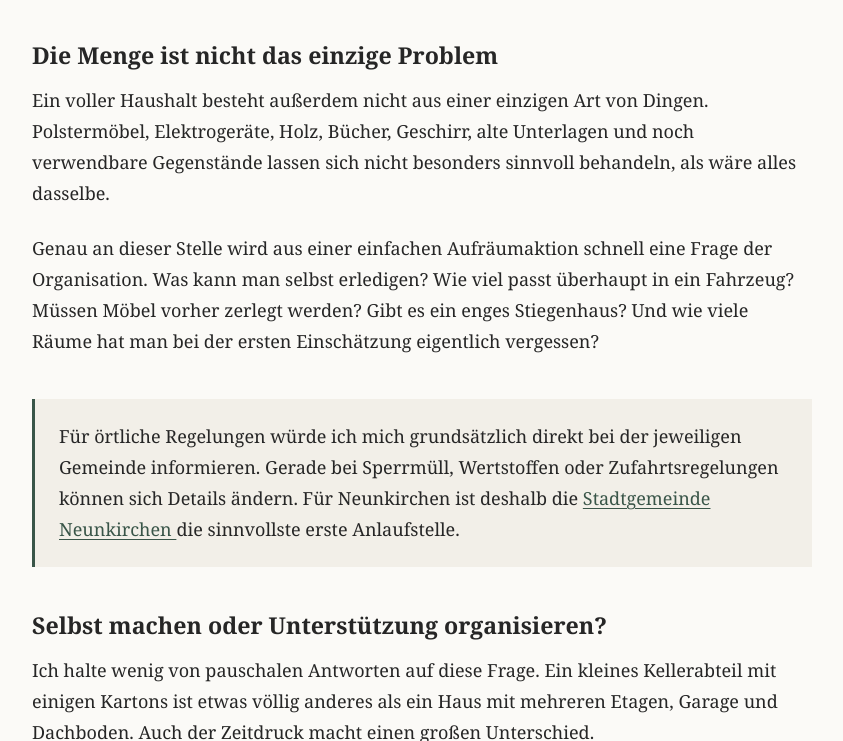
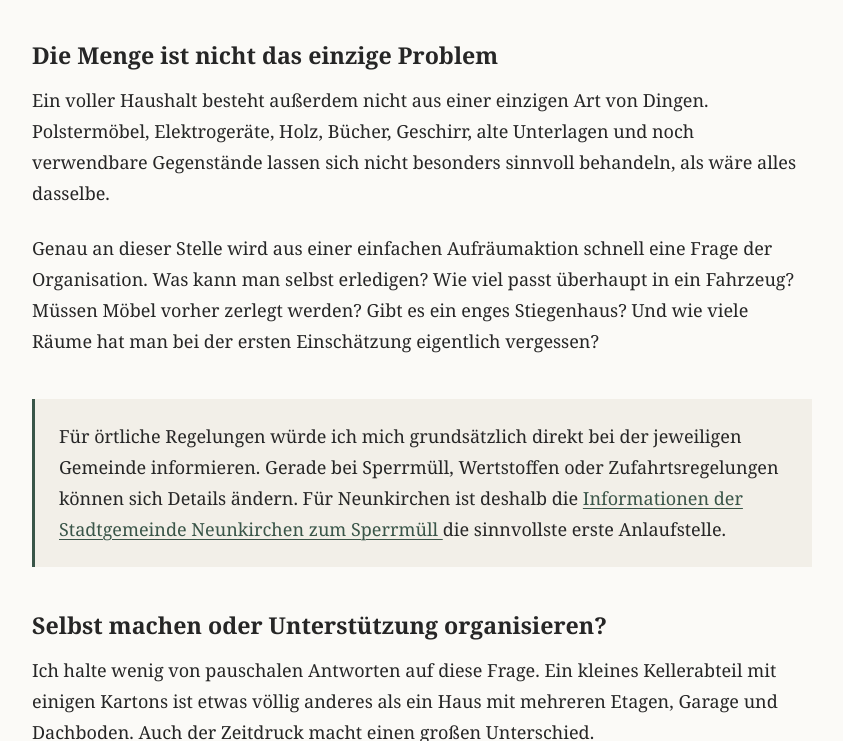
Before and after one commit to hannah-wien-noe/entruempelung-neunkirchen, a plain HTML site: page index.html in a window 1280 px wide. Shown: the part 1563-2304 px from the top of the page, without its empty margins (218-1061 px from the left). Drawn offline with Linux system fonts and the light colour scheme.

Commit message:
Revise article metadata and update Neunkirchen link
Updated article metadata and link for local regulations.

```diff
--- a/index.html
+++ b/index.html
@@ -190,7 +190,7 @@
   <article id="notizen">
 
     <div class="meta">
-      Niederösterreich · Wohnen &amp; Alltag
+      Von Hannah · September 2026 · Niederösterreich · Wohnen &amp; Alltag
     </div>
 
     <h1>Eine Wohnung leeren ist selten nur eine Frage des Tragens</h1>
@@ -266,8 +266,10 @@
         Für örtliche Regelungen würde ich mich grundsätzlich direkt bei der jeweiligen
         Gemeinde informieren. Gerade bei Sperrmüll, Wertstoffen oder Zufahrtsregelungen
         können sich Details ändern. Für Neunkirchen ist deshalb die
-        <a href="https://www.neunkirchen.gv.at/" target="_blank" rel="noopener">
-          Stadtgemeinde Neunkirchen
+        <a href="https://www.neunkirchen.gv.at/Sperrmuell_2"
+           target="_blank"
+           rel="noopener">
+          Informationen der Stadtgemeinde Neunkirchen zum Sperrmüll
         </a>
         die sinnvollste erste Anlaufstelle.
       </p>
```
